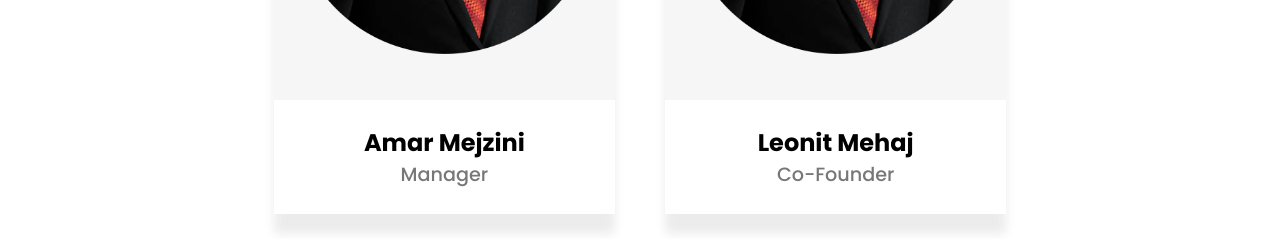
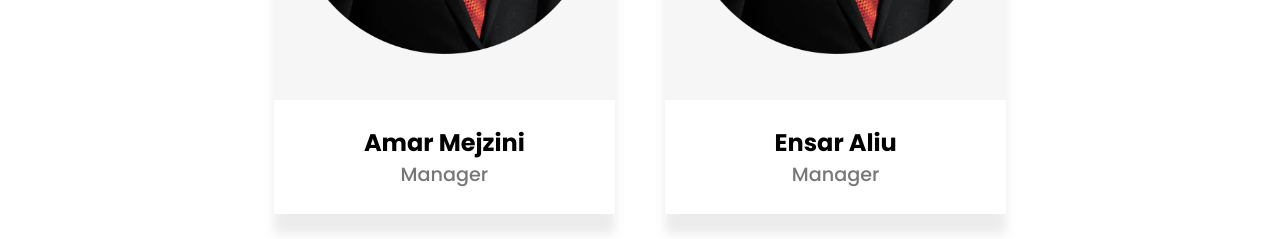
Before and after one commit to pllumrashica/Rent-A-Car-Online-Website, a plain HTML site: page our-team-account.html in a window 1280 px wide. Shown: the part 1420-1659 px from the top of the page. Drawn offline with Linux system fonts and the light colour scheme.

Commit message:
beta verision

```diff
--- a/our-team-account.html
+++ b/our-team-account.html
@@ -152,10 +152,10 @@
 
                         <ul class="name-and-job">
                             <li>
-                                <h3>Leonit Mehaj</h3>
+                                <h3>Ensar Aliu</h3>
                             </li>
                             <li>
-                                <p>Co-Founder</p>
+                                <p>Manager</p>
                             </li>
                         </ul>
                     </div>
```
Also changed, not shown: our-team.html (+2 -2 lines).
